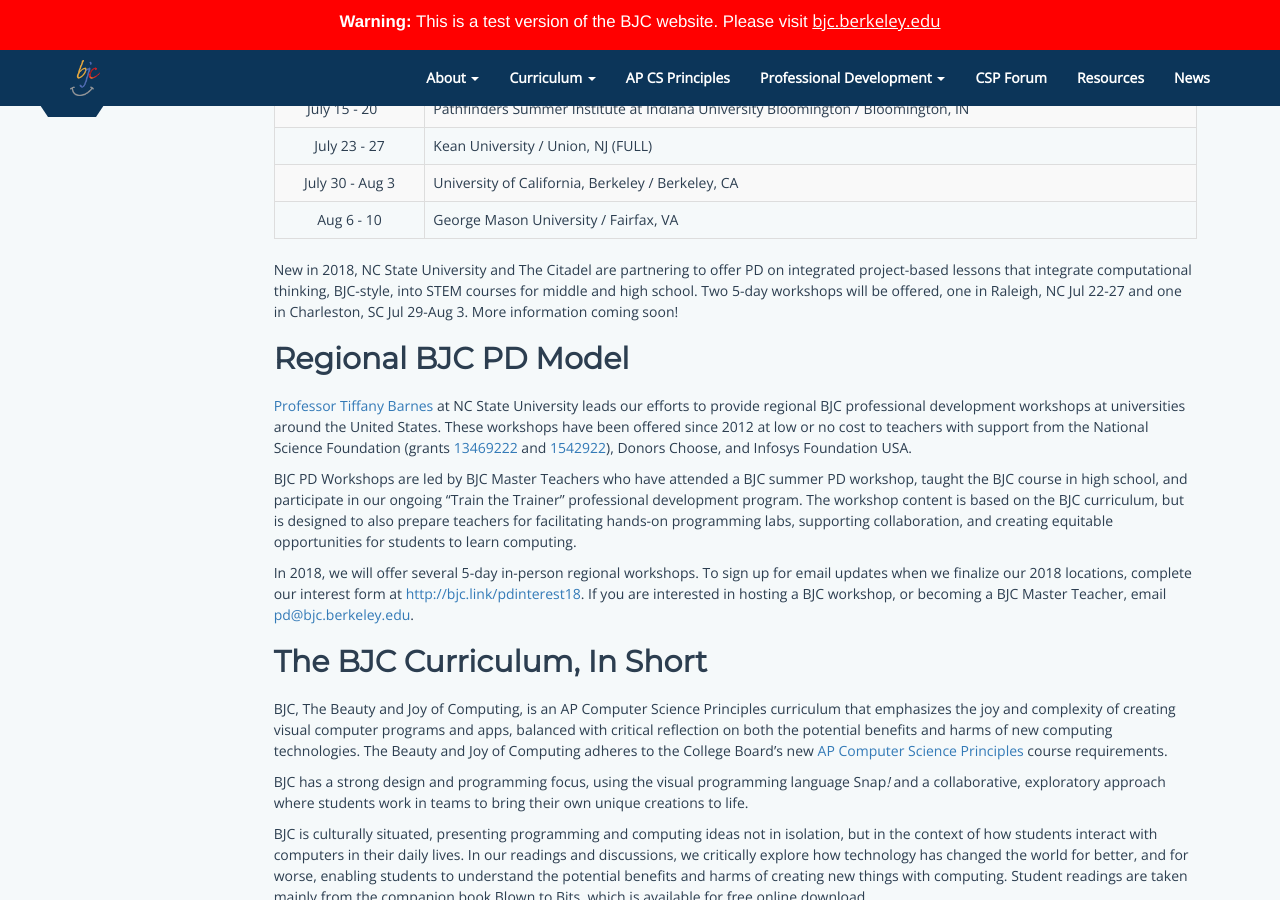
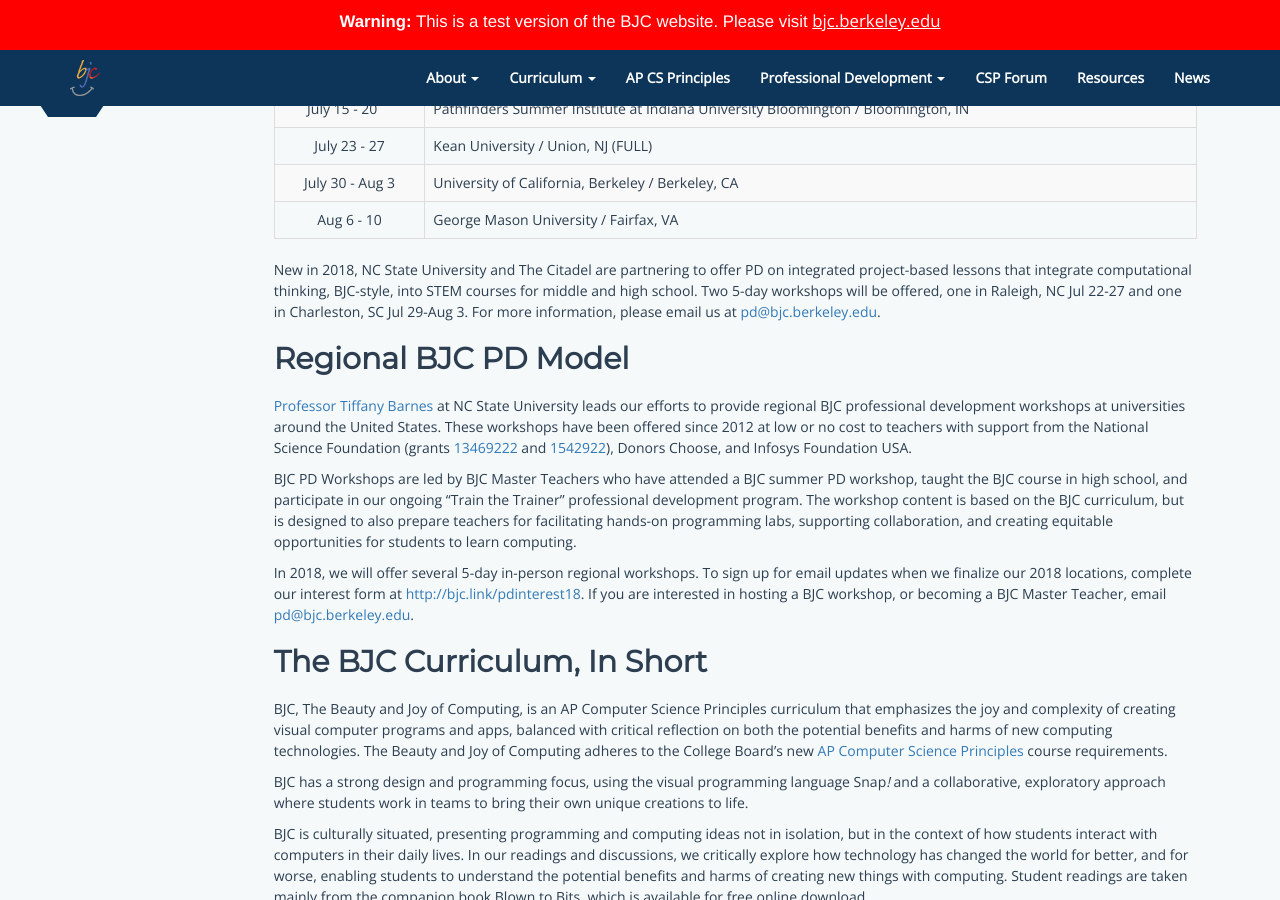
Before and after one commit to beautyjoy/beautyjoy.github.io, a Jekyll site: the page built from summer-pd/index.md, in a window 1280 px wide and 900 px high, scrolled down 1043 px. Built offline with Jekyll 4.4.1, drawn with Linux system fonts in a browser that asks for light colours.

Commit message:
updated stem+c

```diff
--- a/summer-pd/index.md
+++ b/summer-pd/index.md
@@ -37,7 +37,7 @@
 | Aug 6 - 10       |  George Mason University / Fairfax, VA                                             |
 {: .table.table-striped.table-bordered }
 
-New in 2018, NC State University and The Citadel are partnering to offer PD on integrated project-based lessons that integrate computational thinking, BJC-style, into STEM courses for middle and high school. Two 5-day workshops will be offered, one in Raleigh, NC  Jul 22-27 and one in Charleston, SC Jul 29-Aug 3. More information coming soon!
+New in 2018, NC State University and The Citadel are partnering to offer PD on integrated project-based lessons that integrate computational thinking, BJC-style, into STEM courses for middle and high school. Two 5-day workshops will be offered, one in Raleigh, NC  Jul 22-27 and one in Charleston, SC Jul 29-Aug 3. For more information, please email us at [pd@bjc.berkeley.edu](mailto:pd@bjc.berkeley.edu).
 
 [infosys]: https://www.infosys.com/infosys-foundation/
 [pathfinders]: https://infy.com/Pathfinders
```
